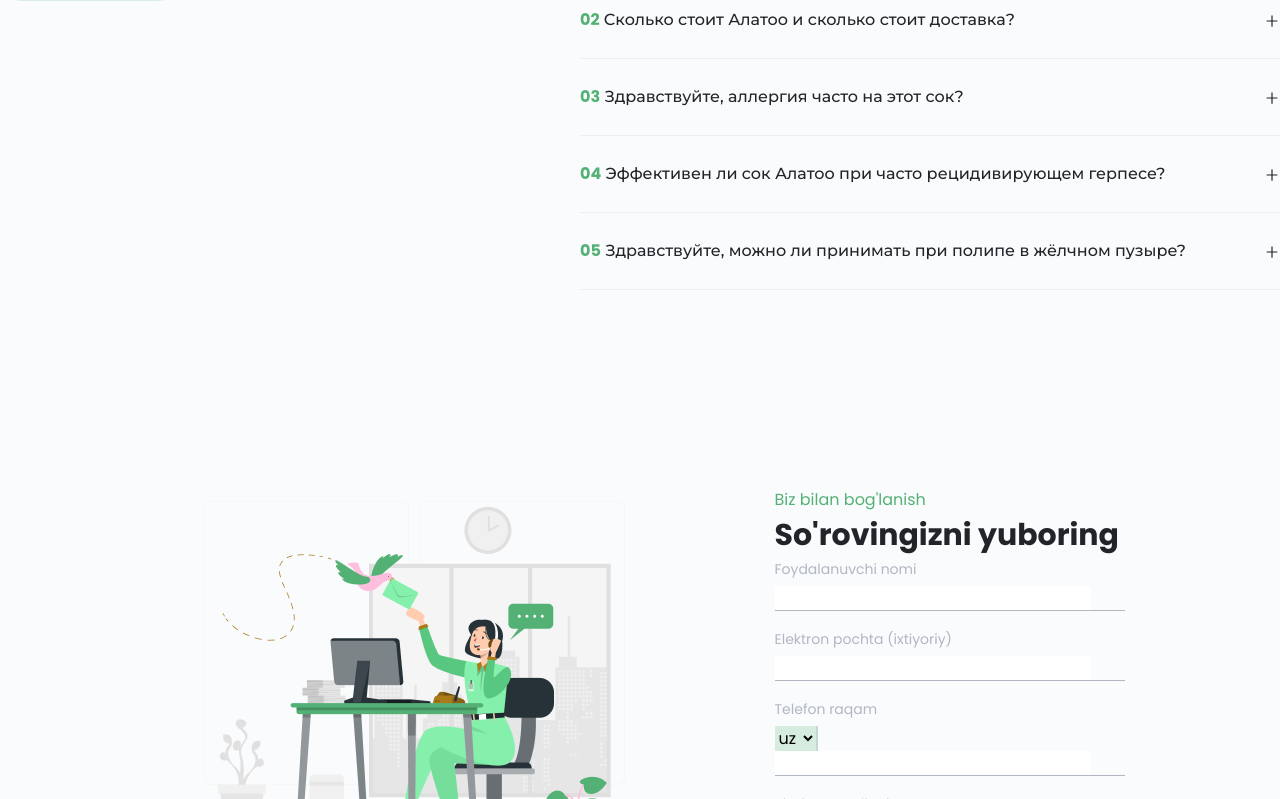
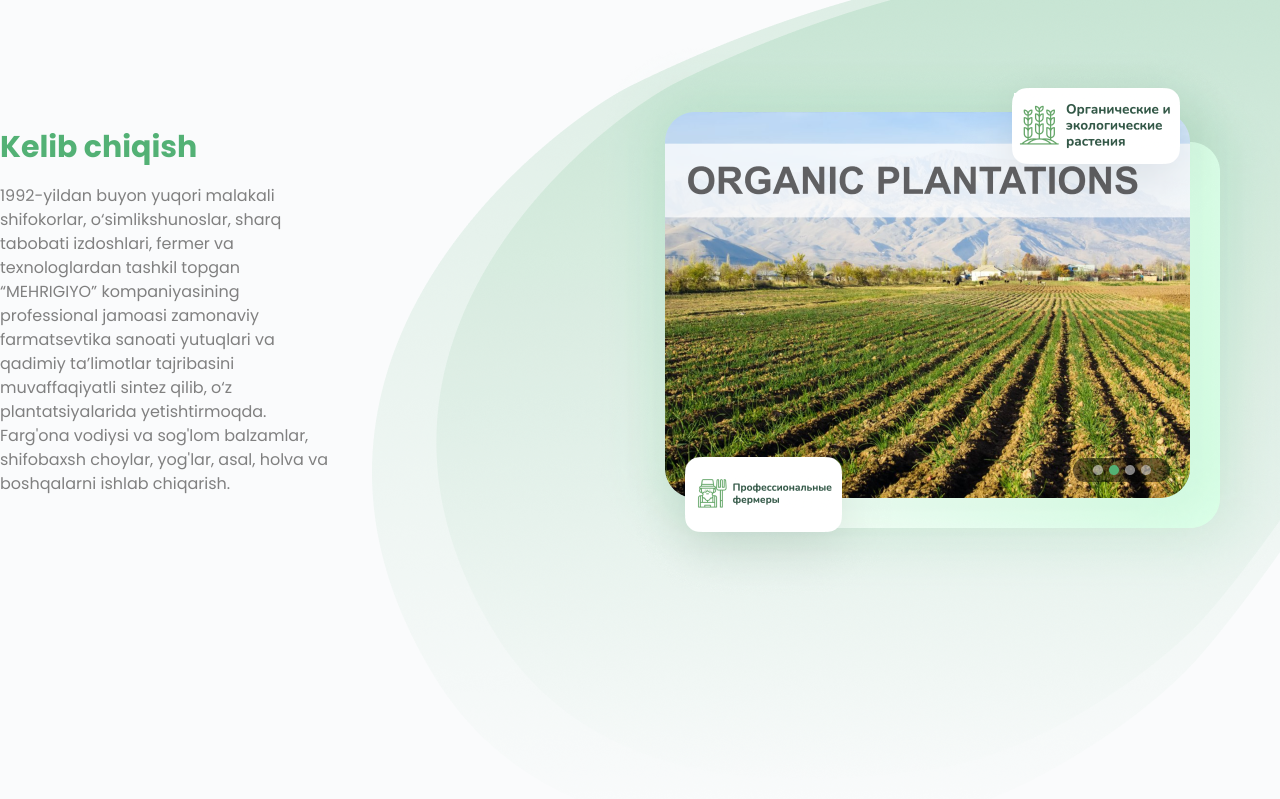
Before and after one commit to Mehrigiyo-Test/mehrigiyo-test, a React (Create React App) app: page /aboutUs in a window 1280 px wide. Shown: the part 1301-2100 px from the top of the page. Built offline with nearby package versions, Linux system fonts and the light colour scheme.

Commit message:
added new component

```diff
--- /dev/null
+++ b/src/components/OriginMehrigiyo/OriginMehrigiyo.jsx
@@ -0,0 +1,29 @@
+import React from "react";
+import "./OriginMehrigiyo.scss";
+import bcgImg from "../../images/BackgroundBubble.png";
+
+const OriginMehrigiyo = () => {
+  return (
+    <section className="overflow">
+      <div className=" originMehrigiyo GlobalWrapper">
+        <div className="originMehrigiyo__text">
+          <p className="originMehrigiyo__text__paragraph1">Kelib chiqish</p>
+          <p className="originMehrigiyo__text__paragraph2">
+            1992-yildan buyon yuqori malakali shifokorlar, o‘simlikshunoslar,
+            sharq tabobati izdoshlari, fermer va texnologlardan tashkil topgan
+            “MEHRIGIYO” kompaniyasining professional jamoasi zamonaviy
+            farmatsevtika sanoati yutuqlari va qadimiy ta’limotlar tajribasini
+            muvaffaqiyatli sintez qilib, o‘z plantatsiyalarida yetishtirmoqda.
+            Farg'ona vodiysi va sog'lom balzamlar, shifobaxsh choylar, yog'lar,
+            asal, holva va boshqalarni ishlab chiqarish.
+          </p>
+        </div>
+        <div className="originMehrigiyo__img">
+          <img src={bcgImg} alt="" />
+        </div>
+      </div>
+    </section>
+  );
+};
+
+export default OriginMehrigiyo;
--- /dev/null
+++ b/src/components/OriginMehrigiyo/OriginMehrigiyo.scss
@@ -0,0 +1,31 @@
+body{
+    background-color: #FAFBFC !important;
+}
+.overflow{
+    overflow: hidden;
+}
+.originMehrigiyo{
+    display: flex;
+    align-items: center;
+    &__text{
+        &__paragraph1{
+            font-size: 30px;
+            font-weight: 800;
+            line-height: 40px;
+            color: #53B175;
+            margin-bottom: 17px;
+        }
+        &__paragraph2{
+            font-size: 16px;
+            font-weight: 400;
+            line-height: 24px;
+            color: grey;
+        }
+    }
+    &__img{
+        position: relative;
+        left: 40px;
+        // img{
+        // }
+    }
+}
--- a/src/pages/AboutUs/AboutUs.jsx
+++ b/src/pages/AboutUs/AboutUs.jsx
@@ -1,11 +1,15 @@
-import React from 'react'
-import HistoryMehrigiyo from '../../components/HistoryMehrigiyo/HistoryMehrigiyo'
-import "./AboutUs.scss"
+import React from "react";
+import HistoryMehrigiyo from "../../components/HistoryMehrigiyo/HistoryMehrigiyo";
+import OriginMehrigiyo from "../../components/OriginMehrigiyo/OriginMehrigiyo";
+import "./AboutUs.scss";
 
 function AboutUs() {
   return (
-    <HistoryMehrigiyo />
-  )
+    <>
+      <HistoryMehrigiyo />
+      <OriginMehrigiyo />
+    </>
+  );
 }
 
-export default AboutUs
+export default AboutUs;
```
Also changed, not shown: src/images/bcgImfForOrigin.png (added).
